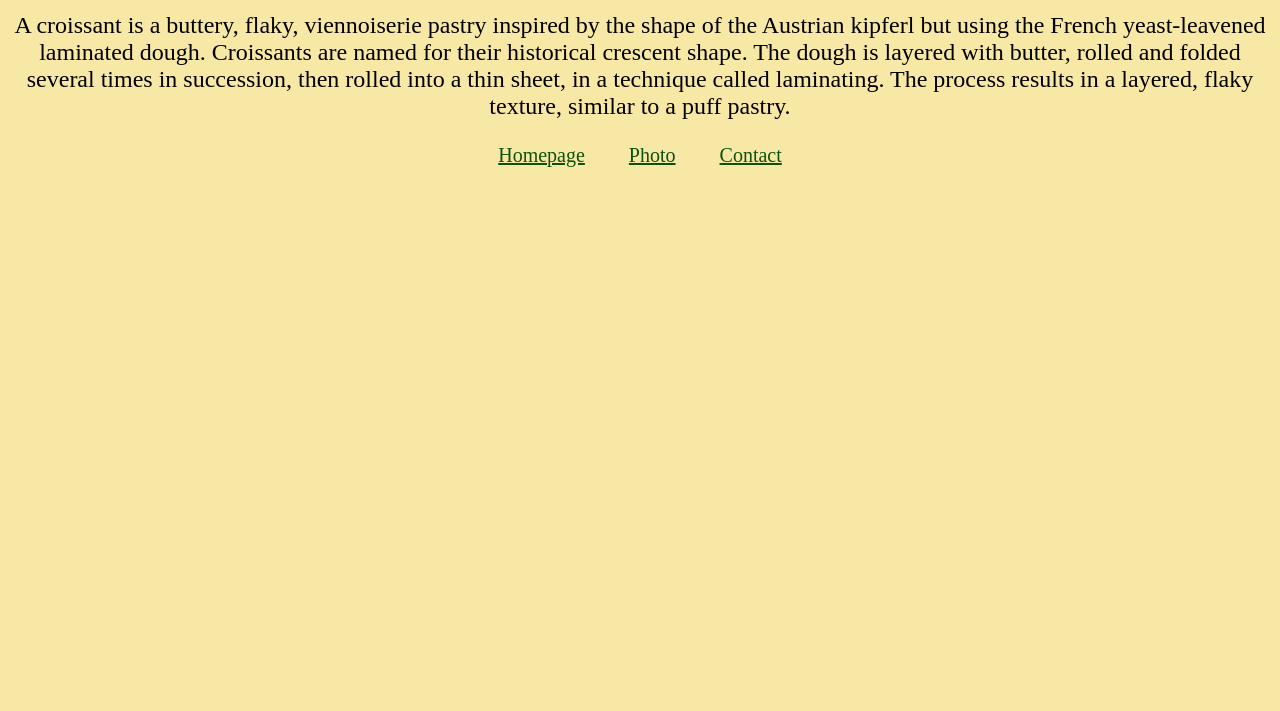
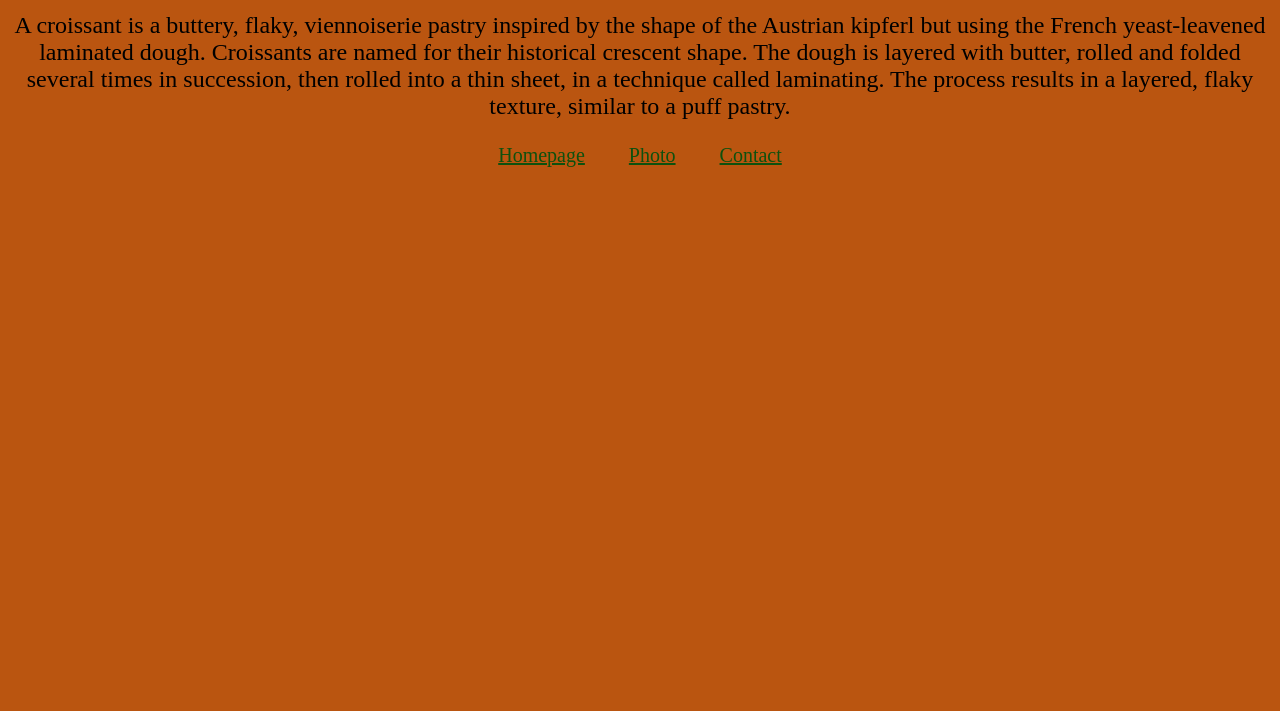
Before and after one commit to sahesh2003/SheCodes-Croissant, a plain HTML site: page index.html in a window 1280 px wide. Shown: the part 89-800 px from the top of the page. Drawn offline with Linux system fonts and the light colour scheme.

Commit message:
change background color

```diff
--- a/style.css
+++ b/style.css
@@ -1,5 +1,5 @@
 body{
-    background-color: #F8E8A6;
+    background-color: #BA5510;
     text-align: center;
 }
 h1{
```
